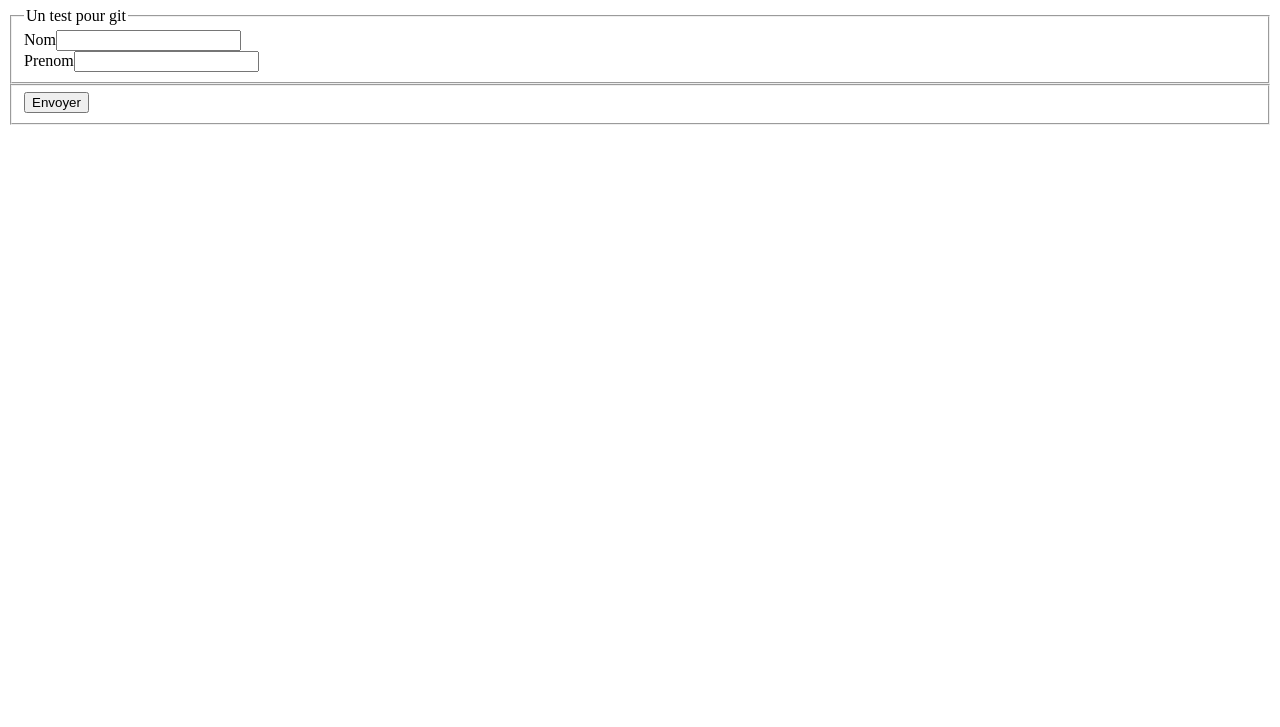
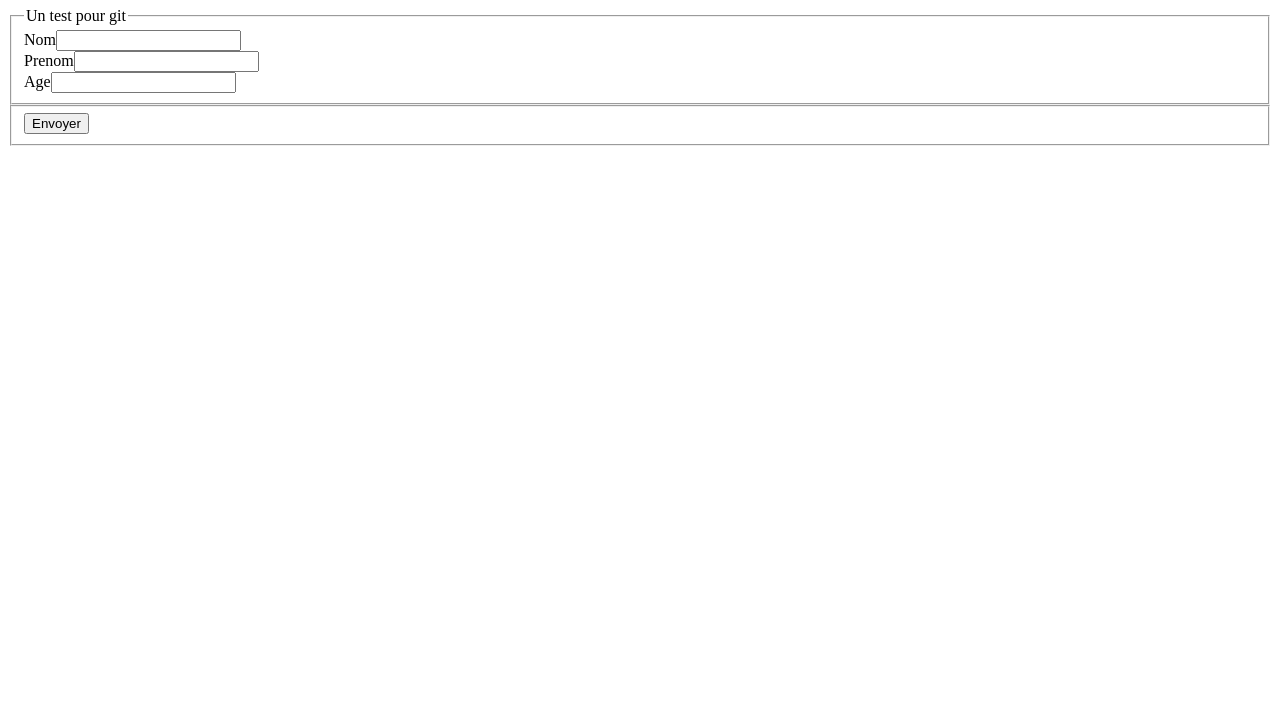
Before and after one commit to omar-ma66/premiere-approche-git, a plain HTML site: page index.html in a window 1280 px wide. Shown: the part 73-800 px from the top of the page. Drawn offline with Linux system fonts and the light colour scheme.

Commit message:
ajout age dans le formulaire

```diff
--- a/index.html
+++ b/index.html
@@ -13,6 +13,9 @@
                     <legend>Un test pour git</legend>
                     <label for="idname">Nom</label><input type="text" name="nom" id="idname"><br>
                     <label for="idprenom">Prenom</label><input type="text" name="prenom" id="idprenom"><br>
+                    <label for="idage">Age</label><input type="number" name="age" id="idage">
+
+
                 </fieldset>
                 <fieldset>
                     <input type="submit" value="Envoyer">
```
